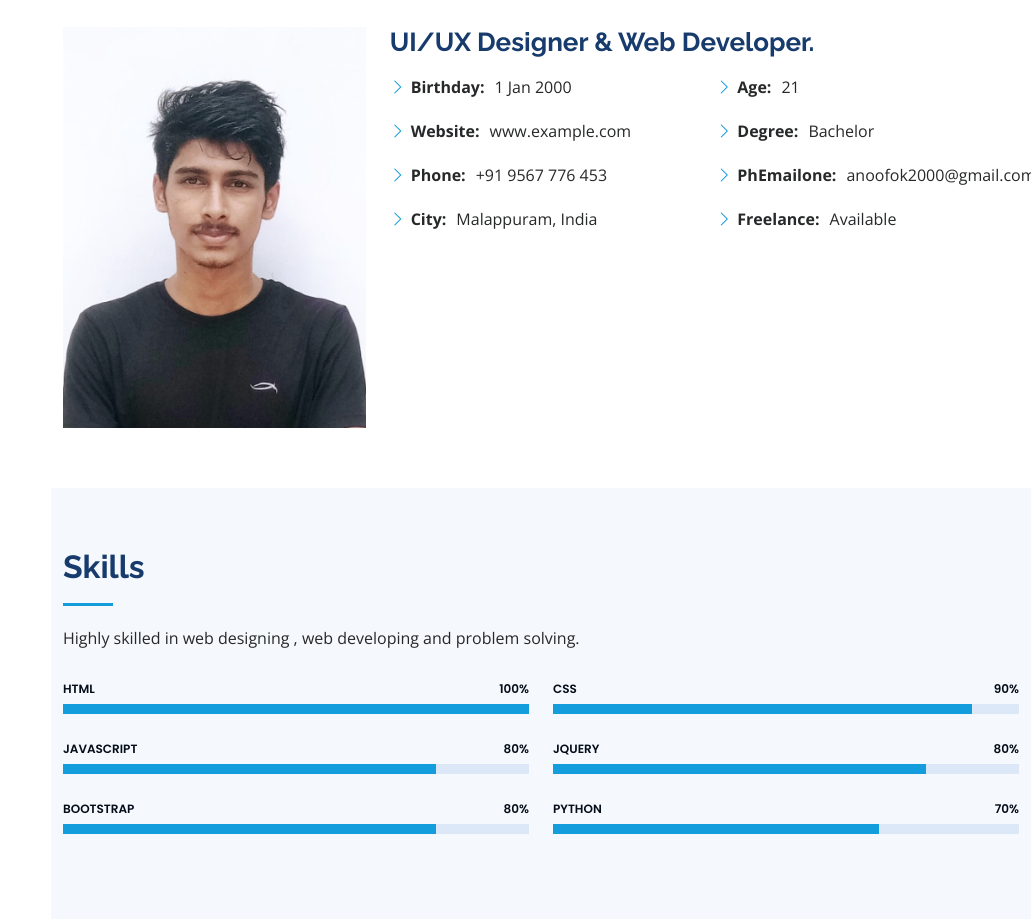
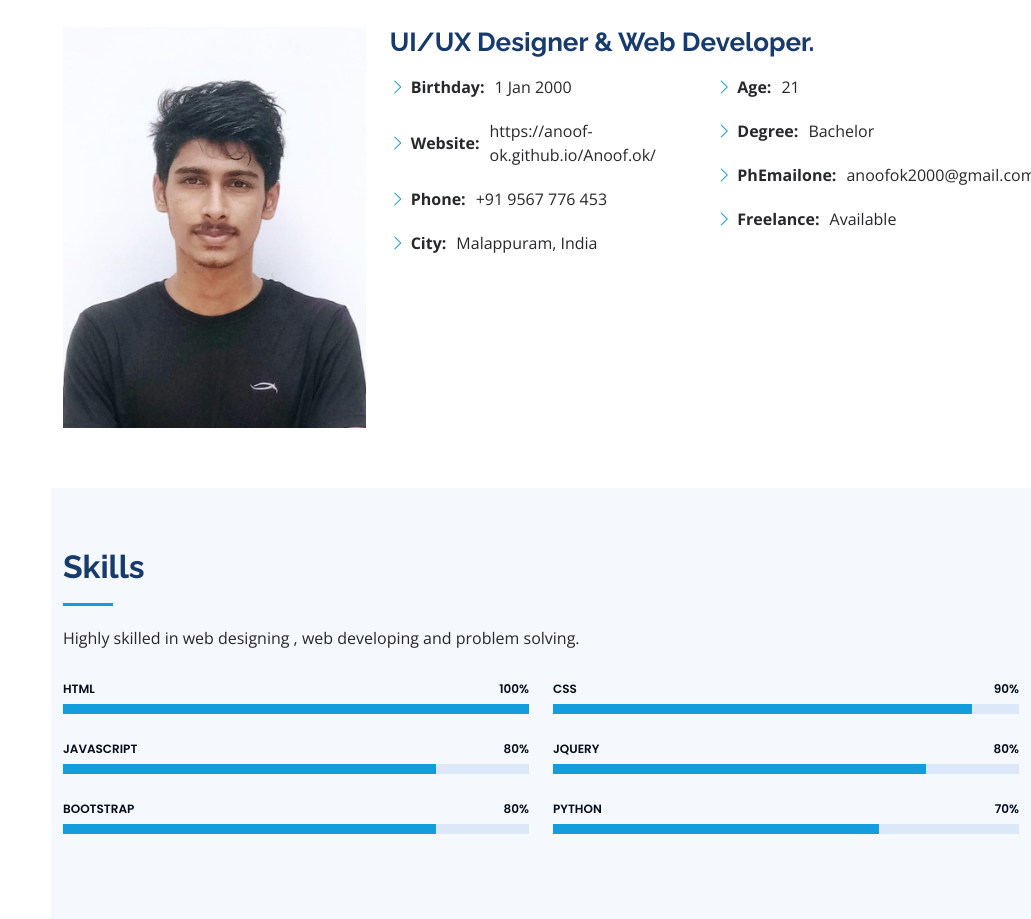
Before and after one commit to anoof-ok/Anoof.ok, a plain HTML site: page index.html in a window 1280 px wide. Shown: the part 1061-1980 px from the top of the page, without its empty margins (249-1280 px from the left). Drawn offline with nearby package versions, Linux system fonts and the light colour scheme.

Commit message:
Update index.html

```diff
--- a/index.html
+++ b/index.html
@@ -104,7 +104,7 @@
               <div class="col-lg-6">
                 <ul>
                   <li><i class="bi bi-chevron-right"></i> <strong>Birthday:</strong> <span>1 Jan 2000</span></li>
-                  <li><i class="bi bi-chevron-right"></i> <strong>Website:</strong> <span>www.example.com</span></li>
+                  <li><i class="bi bi-chevron-right"></i> <strong>Website:</strong> <span>https://anoof-ok.github.io/Anoof.ok/</span></li>
                   <li><i class="bi bi-chevron-right"></i> <strong>Phone:</strong> <span>+91 9567 776 453</span></li>
                   <li><i class="bi bi-chevron-right"></i> <strong>City:</strong> <span>Malappuram, India</span></li>
                 </ul>
```
